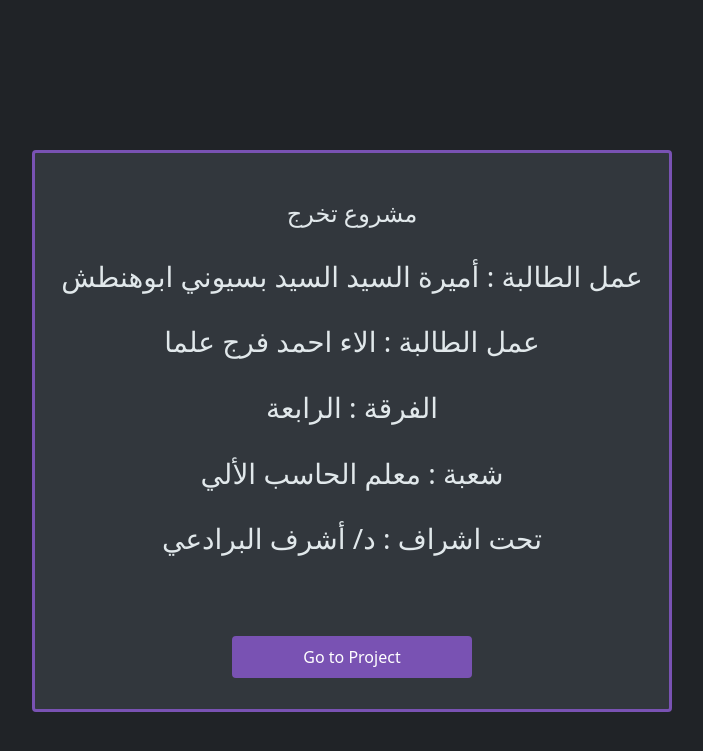
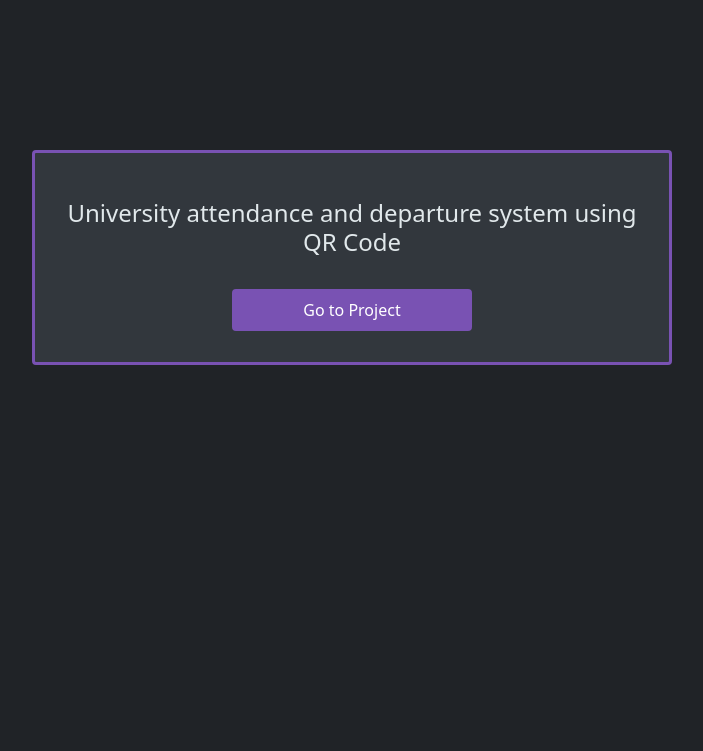
Before and after one commit to omarreda22/Attendance-and-leaving-system-using-QR-Code, a Django app: page / in a window 1280 px wide. Shown: the top 751 px of the page, without its empty margins (288-991 px from the left). Run offline with Django 4.2, Linux system fonts and the light colour scheme; parts of the project's set-up code (start-up, migrations or seed data) failed here and were passed over.

Commit message:
Update title.html

```diff
--- a/templates/title.html
+++ b/templates/title.html
@@ -46,19 +46,8 @@
 <body>
   <div class="container card text-center">
   <div class="card-body">
-    <h4>مشروع تخرج</h4>
-    <br>
-    <h3>عمل الطالبة : أميرة السيد السيد بسيوني ابوهنطش</h3>
-    <br>
-    <h3>عمل الطالبة : الاء احمد فرج علما</h3>
-    <br>
-    <h3>الفرقة : الرابعة</h3>
-    <br>
-    <h3>شعبة : معلم الحاسب الألي</h3>
-    <br>
-    <h3>تحت اشراف : د/ أشرف البرادعي</h3>
-    <br>
-    <br>
+    <h4>University attendance and departure system using QR Code</h4>
+
     <br>
     <a href="{% url "home:home" %}" class="btn btn-primary butt">Go to Project</a>
   </div>
```
